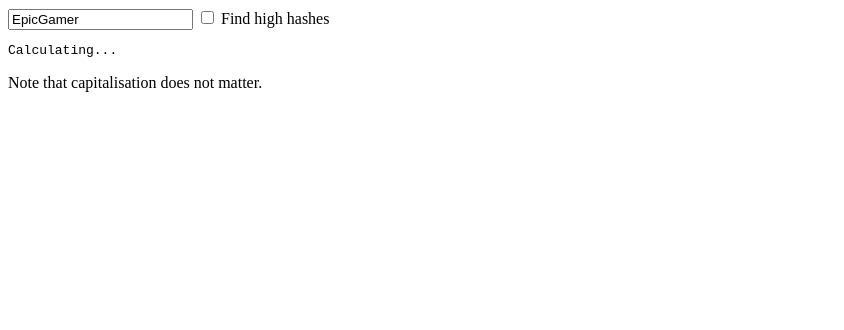
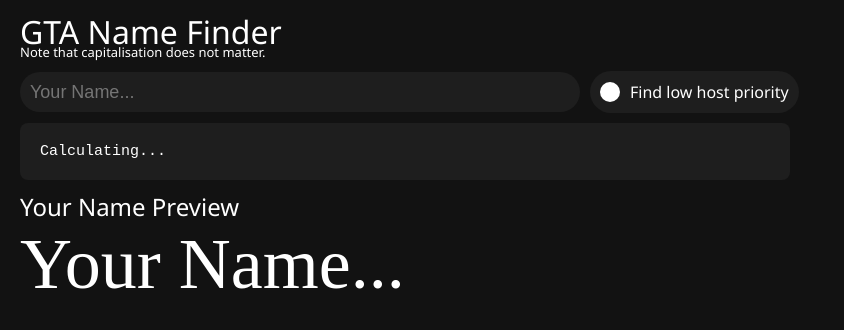
Before and after one commit to lixvtz/gta-name-finder, a plain HTML site: page index.html in a window 1280 px wide. Shown: the whole page, without its empty margins (0-844 px from the left). Drawn offline with Linux system fonts and the light colour scheme; a web font is replaced by a local one.

```diff
--- a/index.html
+++ b/index.html
@@ -1,10 +1,157 @@
-<title>GTA Name Finder</title>
+<!DOCTYPE html>
+<html lang="en">
+<head>
+    <meta charset="UTF-8">
+    <meta name="viewport" content="width=device-width, initial-scale=1.0">
+    <title>GTA Name Finder</title>
+    <style>
+        @import url('https://fonts.googleapis.com/css2?family=Google%20Sans:wght@400;500;700&display=swap');
+        @import url(https://db.onlinewebfonts.com/c/4d8cc347ebb06fcad10b4ca2aa8ad235?family=ChaletComprime-CologneSixty);
 
-<input id="name-prefix" type="text" value="EpicGamer" />
-<input id="high-hash" type="checkbox" /><label for="high-hash"> Find high hashes</label>
-<pre id="output">Calculating...</pre>
-<p>Note that capitalisation does not matter.</p>
+        body {
+            background-color: #121212;
+            color: #ffffff;
+            font-family: 'Segoe UI', Tahoma, Geneva, Verdana, sans-serif;
+            display: flex;
+            flex-direction: column;
+            align-items: flex-start;
+            justify-content: flex-start;
+            margin: 0;
+            padding: 20px;
+        }
+        h1 {
+            font-weight: 500;
+            margin-top: -10px;
+            margin-bottom: 0px;
+            font: roboto;
+        }
+        h2 {
+            font-weight: 500;
+            margin-top: 10px;
+            margin-bottom: 0px;
+            font: roboto;
+        }
+        .input-group {
+            display: flex;
+            align-items: center;
+            margin-bottom: 0px;
+            width: 100%;
+        }
+        input[type="text"] {
+            background-color: #1e1e1e;
+            border: none;
+            border-radius: 32px;
+            padding: 10px;
+            color: #ffffff;
+            margin-right: 10px;
+            width: 100%;
+            max-width: 540px;
+            font-size: 18px;
+            height: 20px;
+        }
+        .chip {
+            display: inline-flex;
+            align-items: center;
+            padding: 10px 10px;
+            border-radius: 32px;
+            background-color: #1e1e1e;
+            color: #ffffff;
+            cursor: pointer;
+            transition: background-color 0.3s ease, transform 0.3s ease;
+            flex-shrink: 0;
+            user-select: none;
+        }
+        .chip:hover {
+            background-color: #333333;
+        }
+        .chip input[type="checkbox"] {
+            display: none;
+        }
+        .chip label {
+            margin: 0;
+            font-weight: 400;
+        }
+        .chip .checkmark {
+            width: 20px;
+            height: 20px;
+            border-radius: 50%;
+            background-color: #ffffff;
+            margin-right: 10px;
+            display: flex;
+            align-items: center;
+            justify-content: center;
+            transition: background-color 0.3s ease;
+        }
+        .chip input[type="checkbox"]:checked + .checkmark {
+            background-color: #6b69d6;
+        }
+        #output {
+            background-color: #1e1e1e;
+            padding: 20px;
+            border-radius: 8px;
+            width: 100%;
+            max-width: 770px;
+            white-space: pre-wrap;
+            margin-top: 10px;
+            margin-bottom: 0px;
+            box-sizing: border-box;
+            font-size: 15px;
+        }
+        #catipalnote {
+            font-size: 13px;
+            margin-top: -10px;
+            margin-bottom: 10px;
+        }
+        .name-preview {
+            font-family: ChaletComprime-CologneSixty;
+            font-size: 72px;
+            margin-top: 0px;
+        }
 
-<script src="https://pluto-lang.org/wasm-builds/out/libpluto/0.9.5/libpluto.js"></script>
-<script src="https://pluto-lang.org/PlutoScript/plutoscript.js"></script>
-<script type="pluto" src="script.pluto"></script>
+    /* Custom scrollbar styles */
+    ::-webkit-scrollbar {
+        width: 8px;
+    }
+
+    ::-webkit-scrollbar-track {
+        background: #1e1e1e;
+        border-radius: 10px;
+    }
+
+    ::-webkit-scrollbar-thumb {
+        background: #333333;
+        border-radius: 10px;
+        transition: background-color 0.3s ease;
+    }
+
+    ::-webkit-scrollbar-thumb:hover {
+        background-color: #4e4e4e;
+    }
+    </style>
+</head>
+<body>
+    <h1>GTA Name Finder</h1>
+    <p id="catipalnote">Note that capitalisation does not matter.</p>
+    <div class="input-group">
+        <input id="name-prefix" type="text" value="" placeholder="Your Name..." />
+        <div class="chip">
+            <input id="high-hash" type="checkbox" />
+            <div class="checkmark"></div>
+            <label for="high-hash">Find low host priority</label>
+        </div>
+    </div>
+    <pre id="output">Calculating...</pre>
+
+    <h2>Your Name Preview</h2>
+    <div class="name-preview" id="name-preview">Your Name...</div>
+
+    <script src="https://pluto-lang.org/wasm-builds/out/libpluto/0.9.5/libpluto.js"></script>
+    <script src="https://pluto-lang.org/PlutoScript/plutoscript.js"></script>
+    <script type="pluto" src="script.pluto"></script>
+    <script>
+        document.getElementById('name-prefix').addEventListener('input', function() {
+            document.getElementById('name-preview').textContent = this.value;
+        });
+    </script>
+</body>
+</html>
```
Also changed, not shown: 1 other file.
